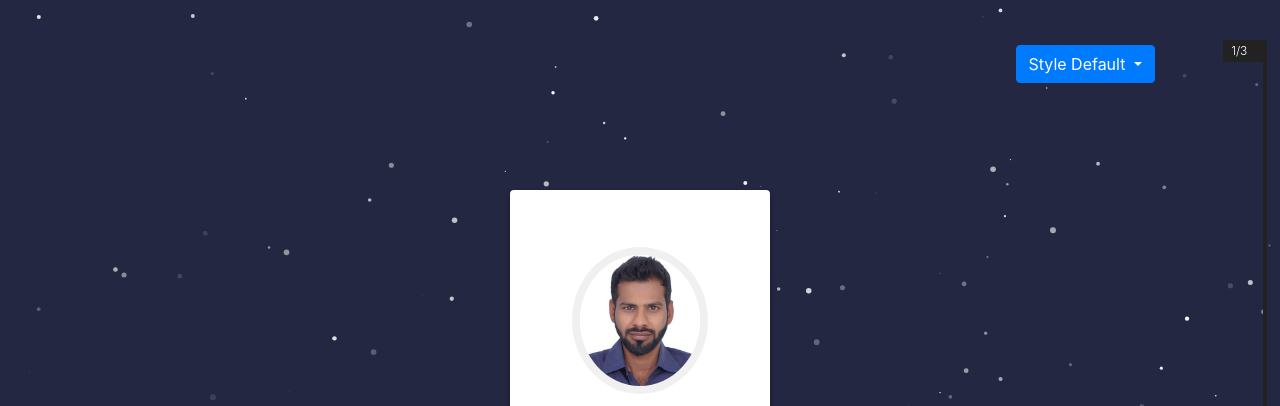
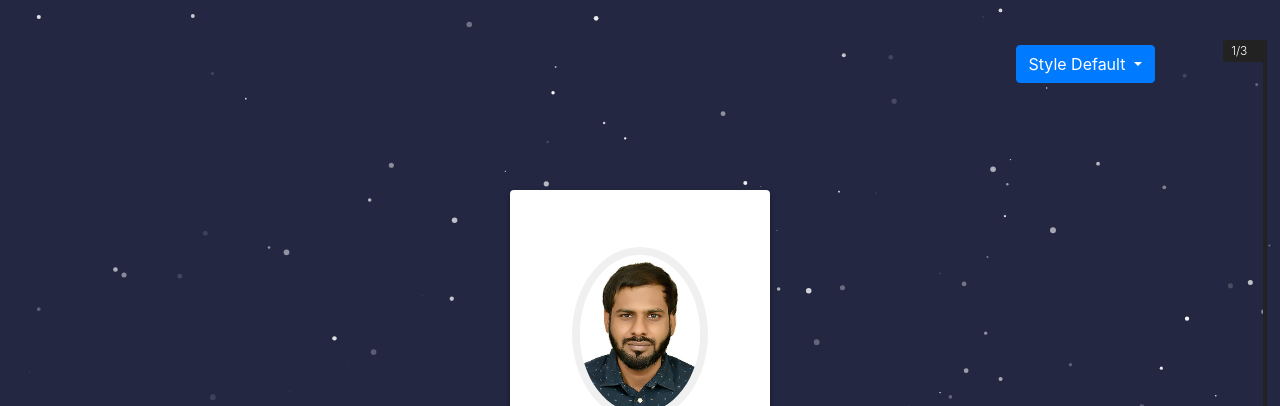
Before and after one commit to juned/juned.github.io, a plain HTML site: page index.html in a window 1280 px wide. Shown: the top 406 px of the page. Drawn offline with nearby package versions, Linux system fonts and the light colour scheme.

Commit message:
Updated image name

```diff
--- a/index.html
+++ b/index.html
@@ -52,7 +52,7 @@
                     <div class="profile-card">
                         <header>
                             <!-- avatar -->
-                            <a><img src="img/hd.jpg" class="unselectable"></a>
+                            <a><img src="img/juned_pic.jpg" class="unselectable"></a>
                             <!-- name -->
                             <h1 class="unselectable">Juned Khan</h1>
                             <!-- role -->
```
